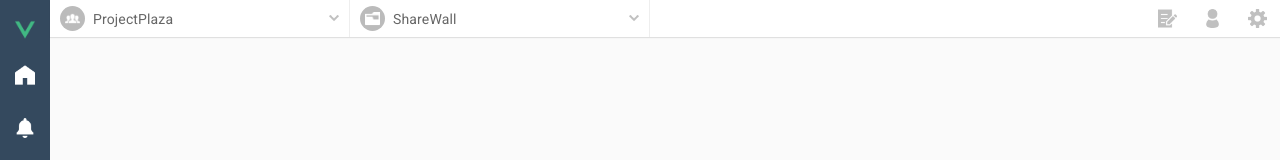
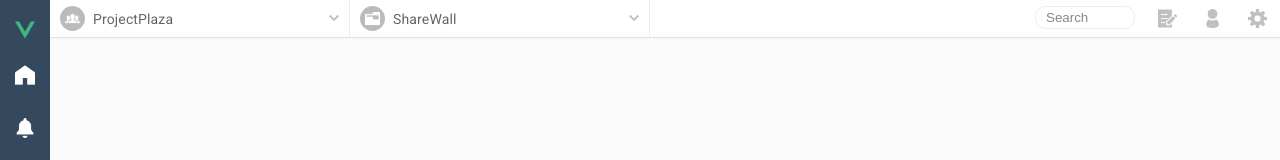
Before and after one commit to projectplaza/share-wall-front, a Vue app: page / in a window 1280 px wide. Shown: the top 160 px of the page. Built offline with nearby package versions, Linux system fonts and the light colour scheme.

Commit message:
検索窓を追加

```diff
--- a/src/components/globals/Header/Header.vue
+++ b/src/components/globals/Header/Header.vue
@@ -23,6 +23,11 @@
       </div>
     </div>
     <div class="short-menu">
+      <div class="block block-s">
+        <div class="search">
+          <input type="text" placeholder="Search" />
+        </div>
+      </div>
       <div class="block block-f">
         <div class="icon">
           <img src="../../../assets/memo-gray.png">
@@ -130,6 +135,29 @@
         background-color: #f3f9ff;
       }
     }
+    .block-s {
+      cursor: default;
+      &:hover {
+        background-color: #ffffff;
+      }
+      input[type="text"] {
+        width: 100px;
+        padding: 3px 10px;
+        color: #888888;
+        border: 1px solid #eeeeee;
+        border-radius: 10px;
+        transition: 0.3s;
+        &:focus {
+          width: 130px;
+          border: 1px solid #3498db;
+          color: #444444;
+        }
+        &:placeholder-shown,
+        &::-webkit-input-placeholder {
+          color: #888888;
+        }
+      }
+    }
     .icon {
       display: inline-block;
       padding: 3px;
```
